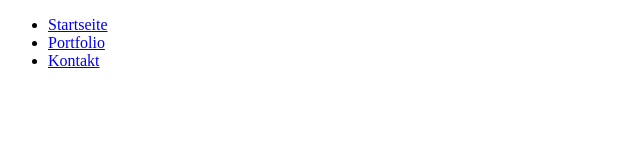
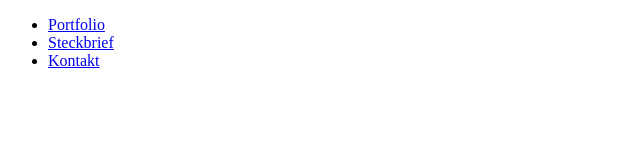
Before and after one commit to baohannguyen/GIS-SoSe-2021, a plain HTML site: page Aufgabe1.2/index.html in a window 1280 px wide. Shown: the full height of the page, 0-640 px from the left. Drawn offline with Linux system fonts and the light colour scheme.

Commit message:
Update index.html
Navigation geändert

```diff
--- a/Aufgabe1.2/index.html
+++ b/Aufgabe1.2/index.html
@@ -10,8 +10,8 @@
     <header>
         <nav>
             <ul>
-                <li><a href="#">Startseite</a></li>
                 <li><a href="#">Portfolio</a></li>
+                <li><a href="#">Steckbrief</a></li>
                 <li><a href="#">Kontakt</a></li>
             </ul>
         </nav>
```
